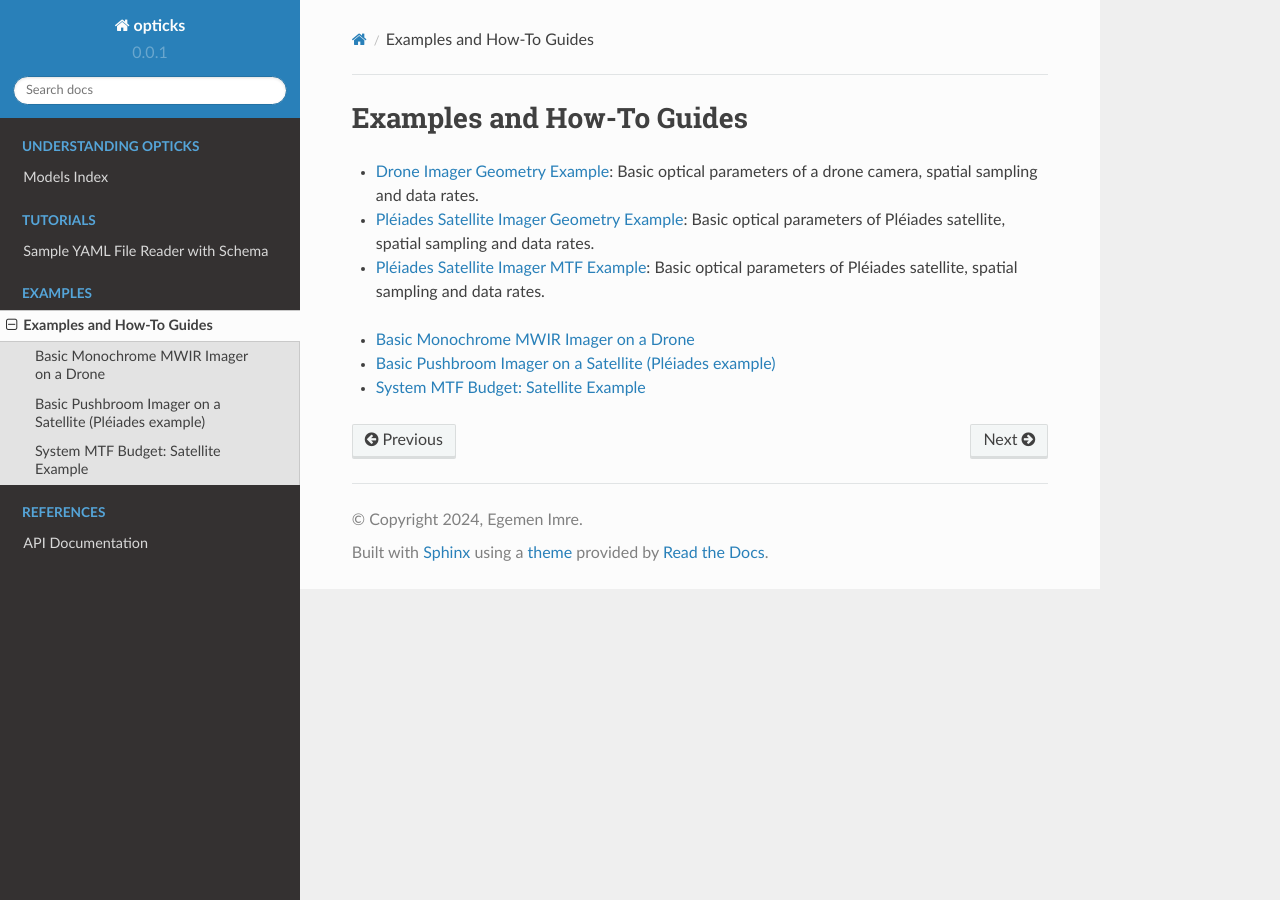
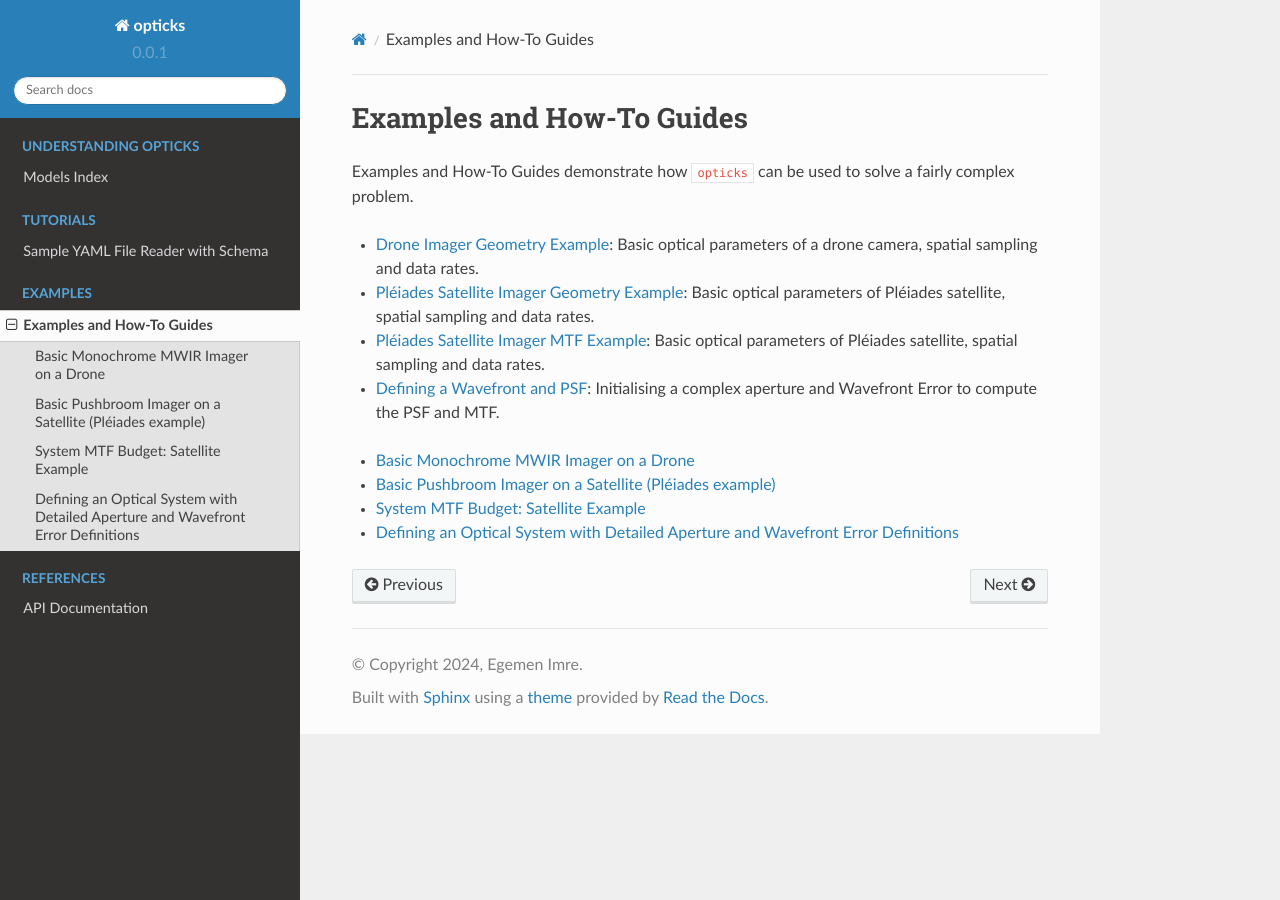
Before and after one commit to egemenimre/opticks, a Sphinx documentation site: the page built from docs/how_to_guides.md, in a window 1280 px wide. Built offline with Sphinx 7.4.7 and the Read the Docs theme 2.0.0, drawn with Linux system fonts in a browser that asks for light colours.

Commit message:
added optics aperture how-to

````diff
--- a/docs/how_to_guides.md
+++ b/docs/how_to_guides.md
@@ -1,8 +1,11 @@
 # Examples and How-To Guides
+
+Examples and How-To Guides demonstrate how `opticks` can be used to solve a fairly complex problem.
 
 - [Drone Imager Geometry Example](examples/drone_imager_params.ipynb): Basic optical parameters of a drone camera, spatial sampling and data rates.
 - [Pléiades Satellite Imager Geometry Example](examples/sat_imager_params.ipynb): Basic optical parameters of Pléiades satellite, spatial sampling and data rates.
 - [Pléiades Satellite Imager MTF Example](examples/sat_mtf_budget.ipynb): Basic optical parameters of Pléiades satellite, spatial sampling and data rates.
+- [Defining a Wavefront and PSF](examples/optics_aperture_psf.ipynb): Initialising a complex aperture and Wavefront Error to compute the PSF and MTF.
 
 ```{toctree}
 ---
@@ -11,4 +14,5 @@ maxdepth: 1
 examples/drone_imager_params.ipynb
 examples/sat_imager_params.ipynb
 examples/sat_mtf_budget.ipynb
+examples/optics_aperture_psf.ipynb
 ```
````
